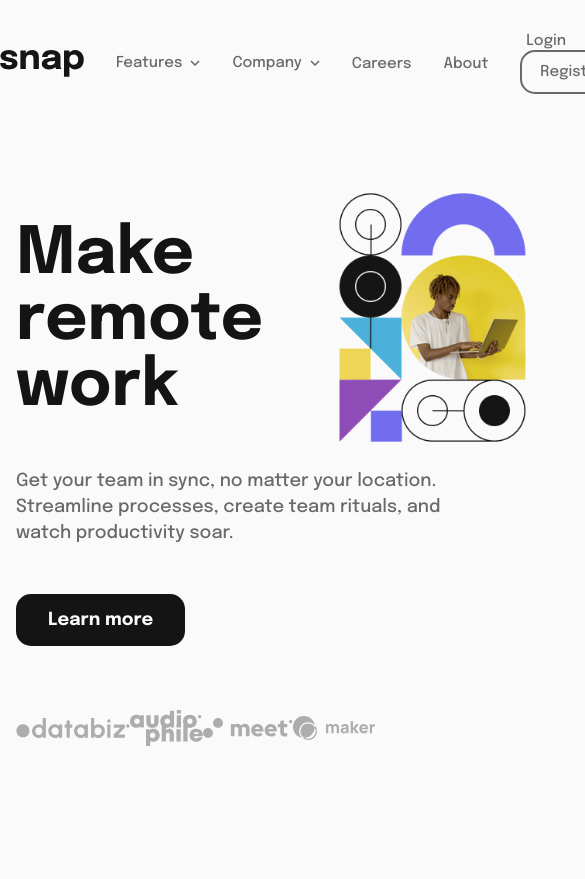
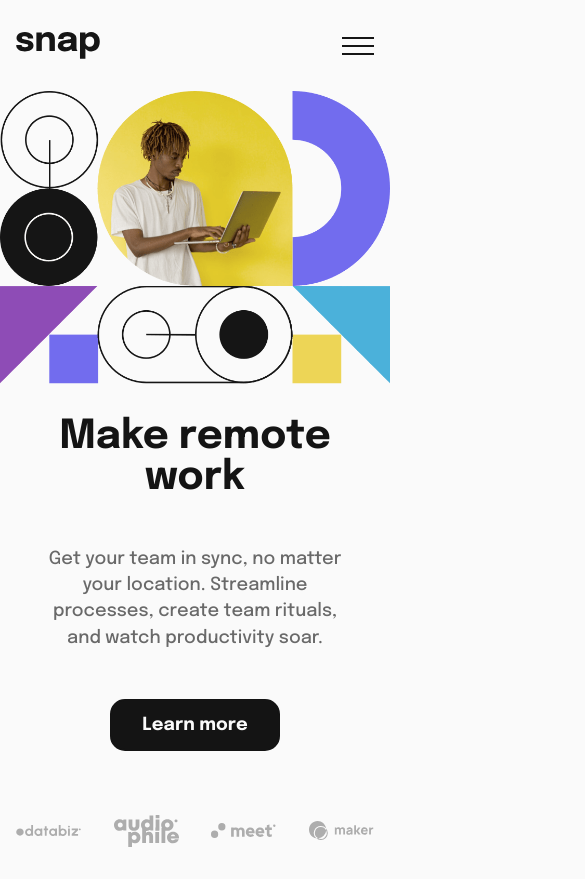
Before and after one commit to MIvanRais/Intro-section-with-dropdown-navigation, a plain HTML site: page index.html in a window 390 px wide. Shown: the top 879 px of the page, 585 px wide, since content can reach past the window. Before the commit the page ends 844 px from the top, so only its background shows below. Drawn offline with Linux system fonts and the light colour scheme.

Commit message:
Create Styles Corresponding to Small Devices

```diff
--- a/index.css
+++ b/index.css
@@ -47,6 +47,7 @@ h1 {
     color: var(--text-dark);
     font-weight: 700;
     margin: 0 0 var(--spacing-lg) 0;
+    width: 540px;
 }
 
 p {
@@ -340,7 +341,7 @@ header .btn-group>.btn-secondary:first-child {
     margin: 0 calc(var(--spacing-lg) + 5px) 0 0;
 }
 
-.hero .col-right img {
+#hero-image-desktop {
     width: 100%;
     transform: scale(0.8);
     -webkit-transform: scale(0.8);
@@ -349,6 +350,13 @@ header .btn-group>.btn-secondary:first-child {
     -o-transform: scale(0.8);
 }
 
+#hero-image-mobile {
+    width: calc(100% + 32px);
+    transform: translateX(-16px);
+    display: none;
+}
+
+/* EXTRA LARGE DEVICES */
 @media only screen and (max-width:1200px) {
 
     /* HERO SECTION STYLES */
@@ -369,7 +377,12 @@ header .btn-group>.btn-secondary:first-child {
     }
 }
 
+/* CUSTOM BREAKPOINT */
 @media only screen and (max-width: 1144px) {
+    h1 {
+        width: 460px;
+    }
+
     :root {
         --h1-size: 70px;
     }
@@ -380,6 +393,7 @@ header .btn-group>.btn-secondary:first-child {
     }
 }
 
+/* LARGE DEVICES */
 @media only screen and (max-width: 992px) {
 
     /* HERO SECTION STYLES */
@@ -391,7 +405,7 @@ header .btn-group>.btn-secondary:first-child {
         width: 60%;
     }
 
-    .hero .col-right img {
+    #hero-image-desktop {
         transform: scale(0.9);
         -webkit-transform: scale(0.9);
         -moz-transform: scale(0.9);
@@ -400,18 +414,24 @@ header .btn-group>.btn-secondary:first-child {
     }
 }
 
+/* CUSTOM BREAKPOINT */
 @media only screen and (max-width: 870px) {
     :root {
         --h1-size: 65px;
     }
+
+    h1 {
+        width: 430px;
+    }
 }
 
+/* MEDIUM DEVICES */
 @media only screen and (max-width: 768px) {
     .hero {
         margin: calc(var(--spacing-xl) * 2) var(--spacing-md) 0 var(--spacing-md);
     }
 
-    .hero .col-right img {
+    #hero-image-desktop {
         transform: scale(1.3) translateX(100px);
         -webkit-transform: scale(1.3) translateX(100px);
         -moz-transform: scale(1.3) translateX(100px);
@@ -419,3 +439,94 @@ header .btn-group>.btn-secondary:first-child {
         -o-transform: scale(1.3) translateX(100px);
     }
 }
+
+/* SMALL devices */
+@media only screen and (max-width: 500px) {
+    :root {
+        --h1-size: 40px;
+    }
+
+    h1 {
+        text-align: center;
+        width: 100%;
+    }
+
+    p {
+        text-align: center;
+        max-width: 85%;
+    }
+
+    /* header SECTION STYLES */
+    header .nav-group ul {
+        display: none;
+    }
+
+    header .btn-group {
+        display: none;
+    }
+
+    #burger-menu {
+        display: block;
+    }
+
+    #burger-menu:hover {
+        cursor: pointer;
+    }
+
+    /* HERO SECTION STYLES */
+    .hero {
+        margin: var(--spacing-lg) var(--spacing-md) 0 var(--spacing-md);
+    }
+
+    .hero .two-column {
+        flex-direction: column-reverse;
+    }
+
+    .hero .two-column>.col-left {
+        width: 100%;
+        align-items: center;
+        margin: var(--spacing-lg) 0 0 0;
+    }
+
+    .hero .two-column>.col-right {
+        width: 100%;
+    }
+
+    .hero .col-left .partner-container {
+        margin: var(--spacing-xl) 0 var(--spacing-lg) 0;
+    }
+
+    .hero .col-left .partner-container img {
+        width: 65px;
+    }
+
+    #hero-image-desktop {
+        display: none;
+    }
+
+    #hero-image-mobile {
+        display: block;
+    }
+}
+
+@media only screen and (max-width:375px) {
+    :root {
+        --h1-size: 35px;
+        --p-size: 16px;
+        --btn-size-primary: 16px;
+    }
+
+    h1 {
+        margin: 0 0 var(--spacing-sm) 0;
+    }
+
+    p {
+        min-width: 350px;
+        margin: var(--spacing-md) 0 var(--spacing-md) 0;
+    }
+
+    /* HERO SECTION STYLES */
+    .hero .col-left .partner-container {
+        margin: calc(var(--spacing-lg) + 10px) 0 var(--spacing-xl) 0;
+    }
+}
--- a/index.html
+++ b/index.html
@@ -83,7 +83,7 @@
     <div class="hero">
       <div class="section-container two-column">
         <div class="col-left">
-          <h1>Make<br> remote work</h1>
+          <h1>Make remote work</h1>
           <p>Get your team in sync, no matter your location. Streamline processes,
             create team rituals, and watch productivity soar.
           </p>
@@ -96,7 +96,8 @@
           </div>
         </div>
         <div class="col-right">
-          <img src="images/image-hero-desktop.png" alt="Hero Image">
+          <img src="images/image-hero-desktop.png" alt="Hero Image" id="hero-image-desktop">
+          <img src="images/image-hero-mobile.png" alt="Hero Image" id="hero-image-mobile">
         </div>
       </div>
     </div>
```
